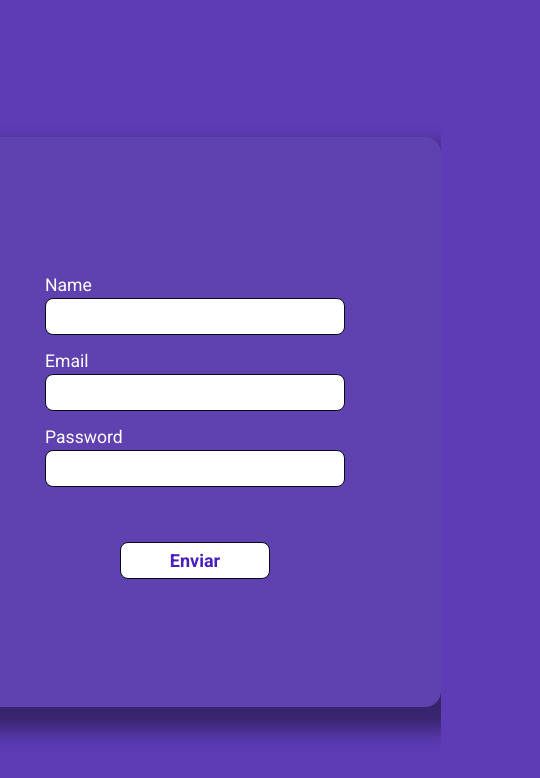
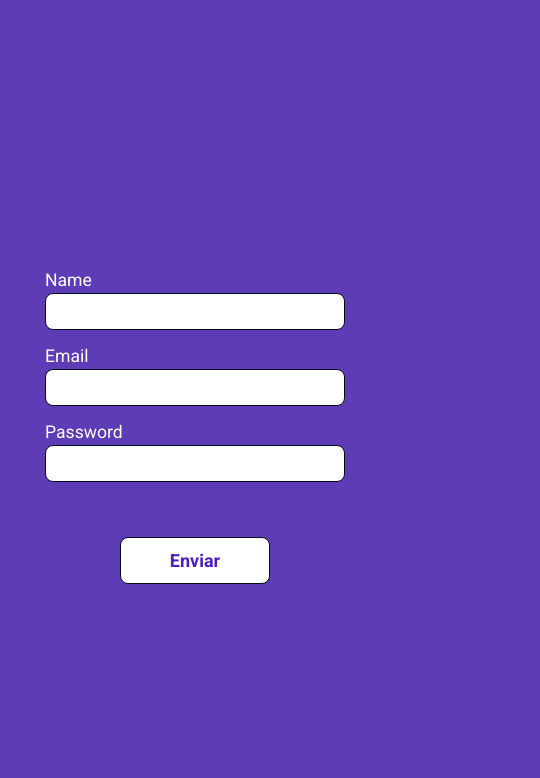
Before and after one commit to LucasDotCampos/LoginHTML-CSS, a plain HTML site: page index.html in a window 390 px wide. Shown: the whole page, 540 px wide, since content can reach past the window. Drawn offline with Linux system fonts and the light colour scheme.

Commit message:
changes in the main form on @media

```diff
--- a/styles.css
+++ b/styles.css
@@ -31,11 +31,19 @@ main form {
   background-color: rgb(95, 66, 175);
   border-radius: 1rem;
   box-shadow: 1rem 1rem 1.2rem 0.5rem rgba(0, 0, 0, 0.4);
-  padding: 8rem 6rem;
+  width: 690px;
+  height: 770px;
   display: flex;
   flex-direction: column;
   align-items: center;
   justify-content: center;
+}
+
+@media only screen and (max-width: 800px) {
+  main form {
+    box-shadow: unset;
+    background-color: unset;
+  }
 }
 
 main form label {
@@ -50,8 +58,8 @@ main form label span {
 main form button {
   background: #fff;
   width: 150px;
-  height: 37px;
-  padding: 0 0rem;
+  height: 47px;
+  padding: 0;
   margin-top: 3rem;
   outline: none;
   color: rgb(74, 31, 190);
@@ -59,7 +67,7 @@ main form button {
   border: 1px solid #040b18;
   border-radius: 8px;
   font-weight: 600;
-  font-size: large;
+  font-size: 18px;
 }
 
 main form input {
@@ -71,7 +79,7 @@ main form input {
   margin-bottom: 0.4rem;
   outline: none;
   color: rgba(166, 166, 166);
-  font-size: 1rem;
+  font-size: 1.2rem;
   border: 1px solid #040b18;
   border-radius: 8px;
 }
```
